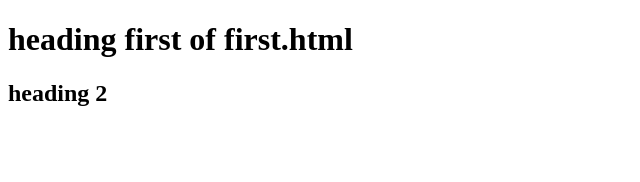
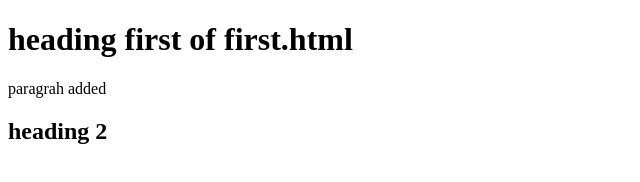
Before and after one commit to akash9721/December-11, a plain HTML site: page first1.html in a window 1280 px wide. Shown: the whole page, without its empty margins (0-640 px from the left). Drawn offline with Linux system fonts and the light colour scheme.

Commit message:
paragraph change

```diff
--- a/first1.html
+++ b/first1.html
@@ -7,6 +7,7 @@
 </head>
 <body>
       <h1>heading first of first.html</h1>
+	<p>paragrah added</p>
       <h2>heading 2</h2>
 </body>
 </html>
```
